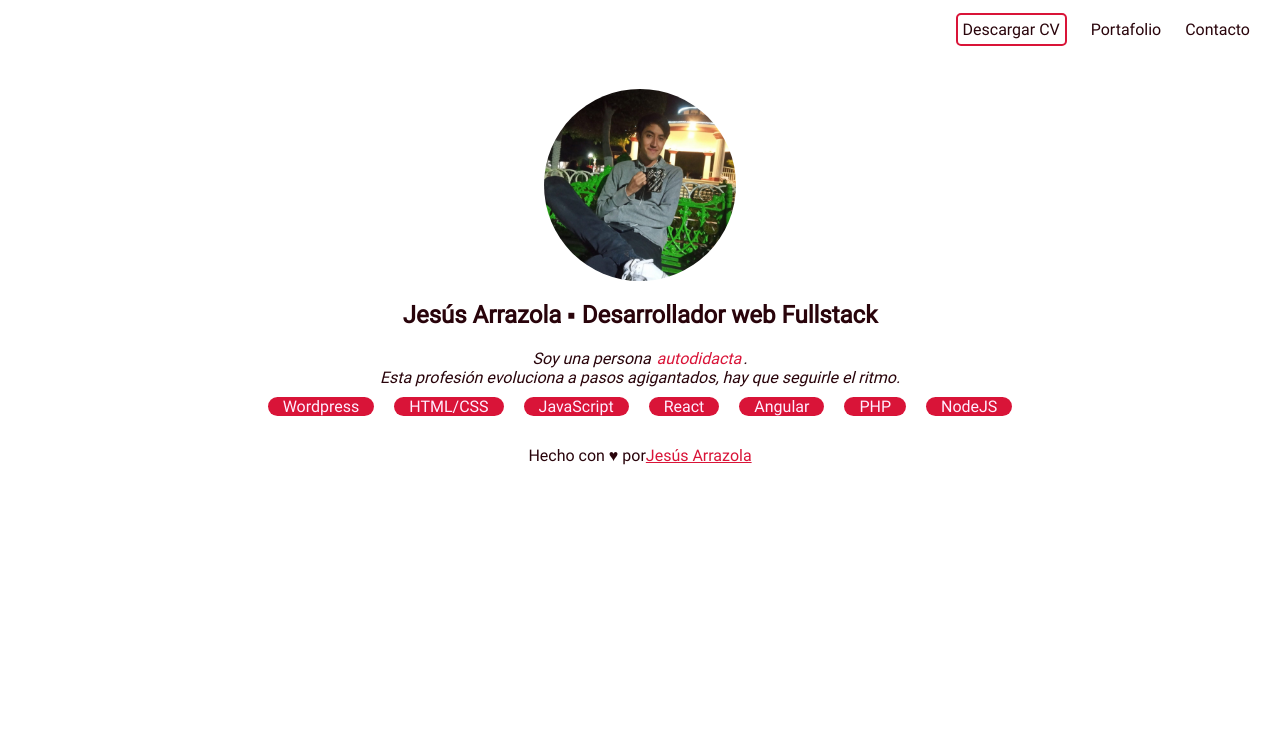
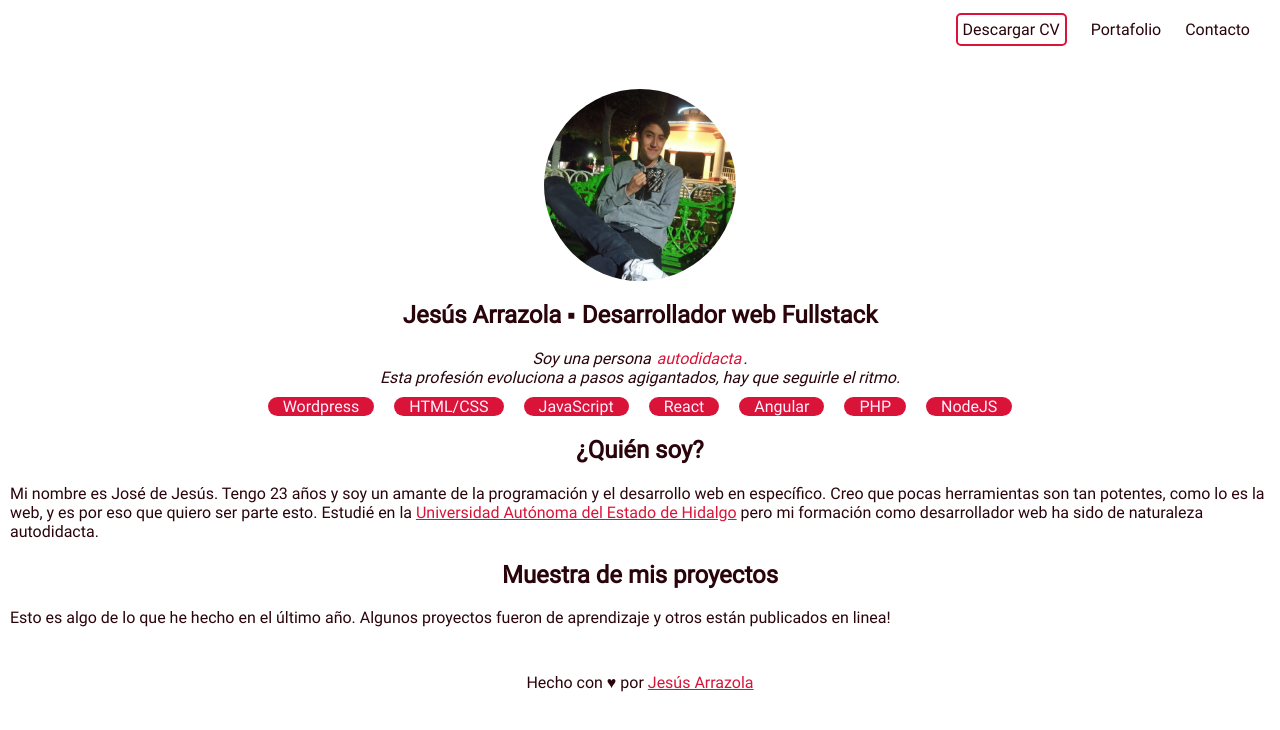
Before and after one commit to JesusArrazola/curriculum, a website: page index.html in a window 1280 px wide. Drawn offline with Linux system fonts and the light colour scheme.

```diff
--- a/index.html
+++ b/index.html
@@ -12,7 +12,7 @@
         <header class="component-top">
             <nav class="menu-header">
                 <a class="action-button" href="#">Descargar CV</a>
-                <a href="#">Portafolio</a>
+                <a href="#portafolio">Portafolio</a>
                 <a href="#">Contacto</a>
             </nav>
         </header>
@@ -31,9 +31,28 @@
                 <p class="tag">PHP</p>
                 <p class="tag">NodeJS</p>
             </section>
+            <section id="whoami">
+                <h2>¿Quién soy?</h2>
+                <p class="regular-paragraph">
+                    Mi nombre es José de Jesús. Tengo 23 años y soy un amante de la programación y el desarrollo web en específico.
+                    Creo que pocas herramientas son tan potentes, como lo es la web, y es por eso que quiero ser parte esto.
+                    Estudié en la <a href="http://uaeh.edu.mx" target="_blank" class="styled-link">Universidad Autónoma del Estado de Hidalgo</a> pero mi formación
+                    como desarrollador web ha sido de naturaleza autodidacta.
+                </p>
+            </section>
+            <section id="portfolio">
+                <a id="portafolio"></a>
+                <h2>Muestra de mis proyectos</h2>
+                <p class="regular-paragraph">
+                    Esto es algo de lo que he hecho en el último año. Algunos proyectos fueron de aprendizaje y otros están publicados en linea!
+                </p>
+
+            </section>
         </div>
         <footer class="component-bottom">
-            Hecho con &hearts; por <a class="styled-link" href="https://github.com/JesusArrazola">Jesús Arrazola</a>
+            <p>
+                Hecho con &hearts; por <a class="styled-link" href="https://github.com/JesusArrazola">Jesús Arrazola</a>
+            </p>
         </footer>
     </div>
 </body>
```
